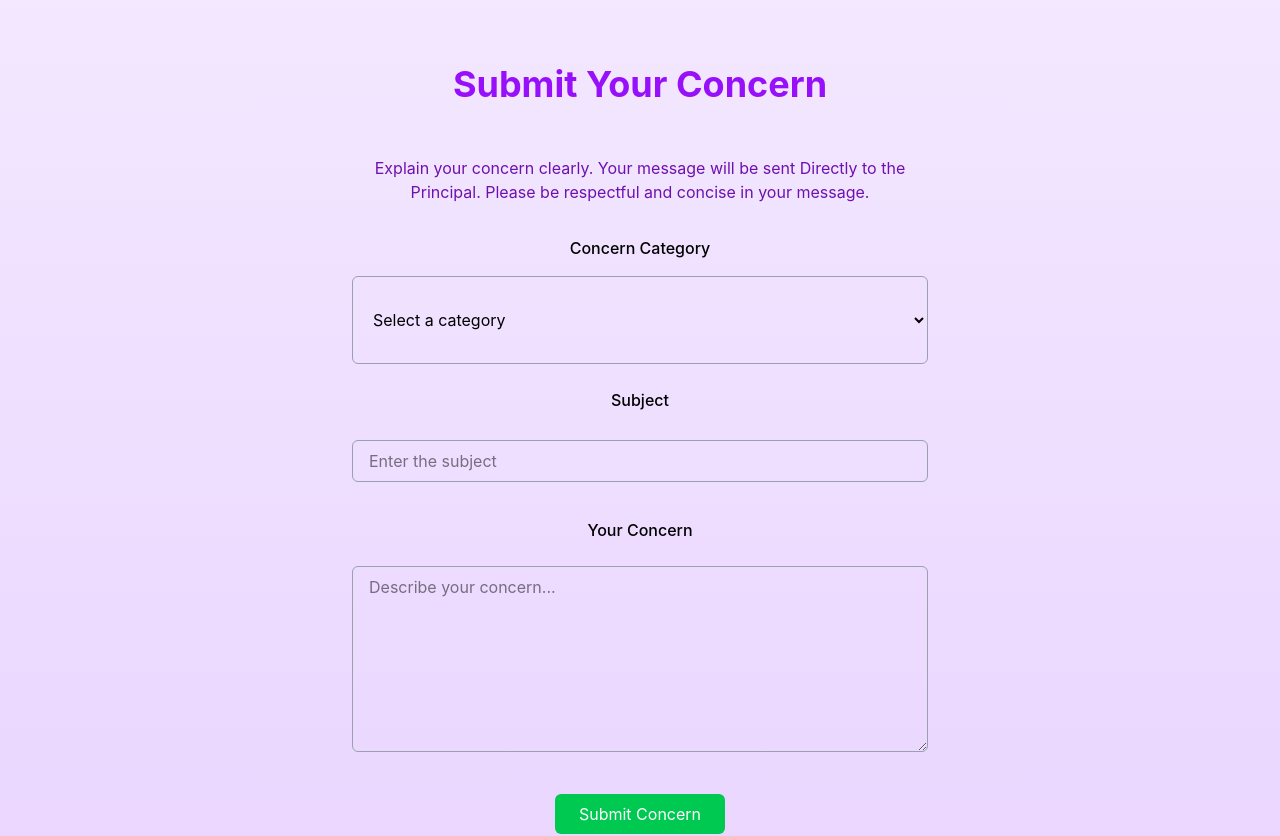
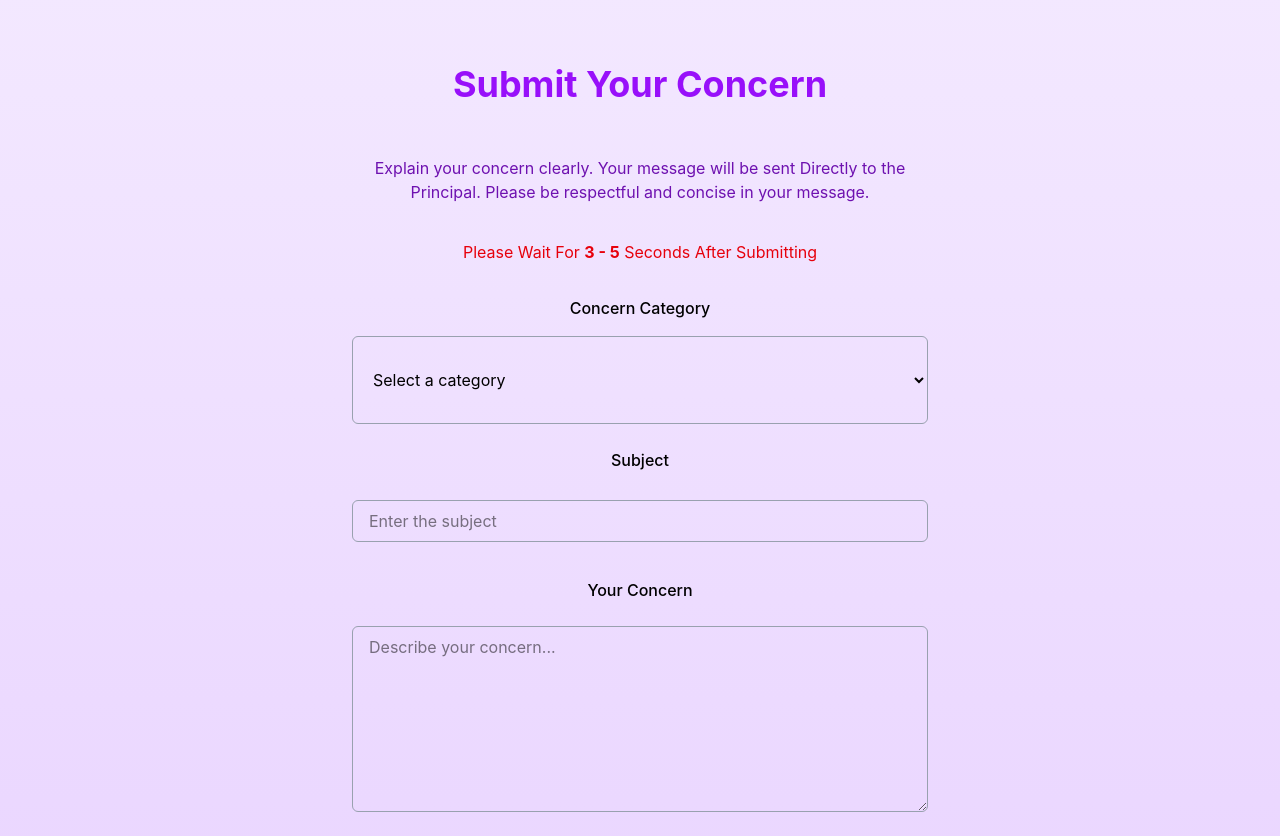
Before and after one commit to Santhoshmanoharan12/student-voice, a React (Vite) app in the folder frontend/: page /complain in a window 1280 px wide. Shown: the top 836 px of the page. Built offline with nearby package versions, Linux system fonts and the light colour scheme; no server answers; sample sign-in values are in the browser's storage.

Commit message:
Improved in the complain section

```diff
--- a/frontend/src/pages/complain.tsx
+++ b/frontend/src/pages/complain.tsx
@@ -64,6 +64,10 @@ function ComplainPage() {
       <h1 className="text-3xl md:text-4xl font-bold text-purple-600 mb-4 mt-4 md:mt-8 text-center">Submit Your Concern</h1>
       <p className="text-purple-800 mb-6 md:mb-8 text-center max-w-xl mt-4 md:mt-9">
         Explain your concern clearly. Your message will be sent Directly to the Principal. Please be respectful and concise in your message.
+      </p>
+
+      <p className="text-red-600 mb-6 md:mb-8 text-center max-w-xl mt-4 md:mt-1">
+        Please Wait For <span className="font-bold">3 - 5</span> Seconds After Submitting
       </p>
 
       <div className="w-full max-w-xl">
```
